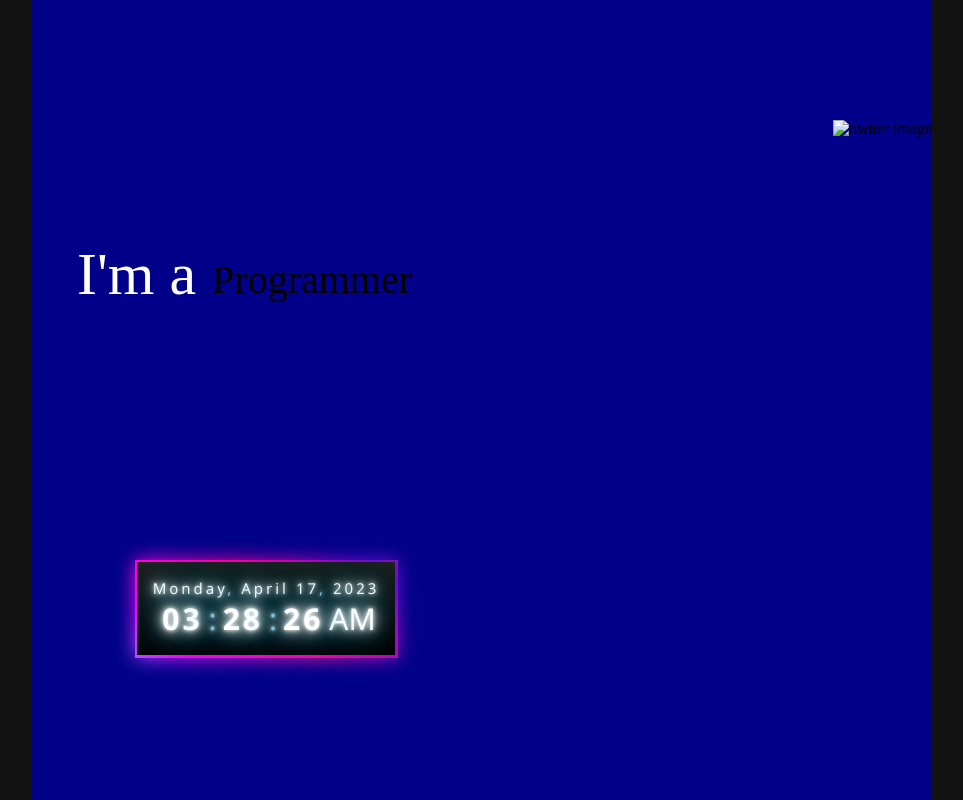
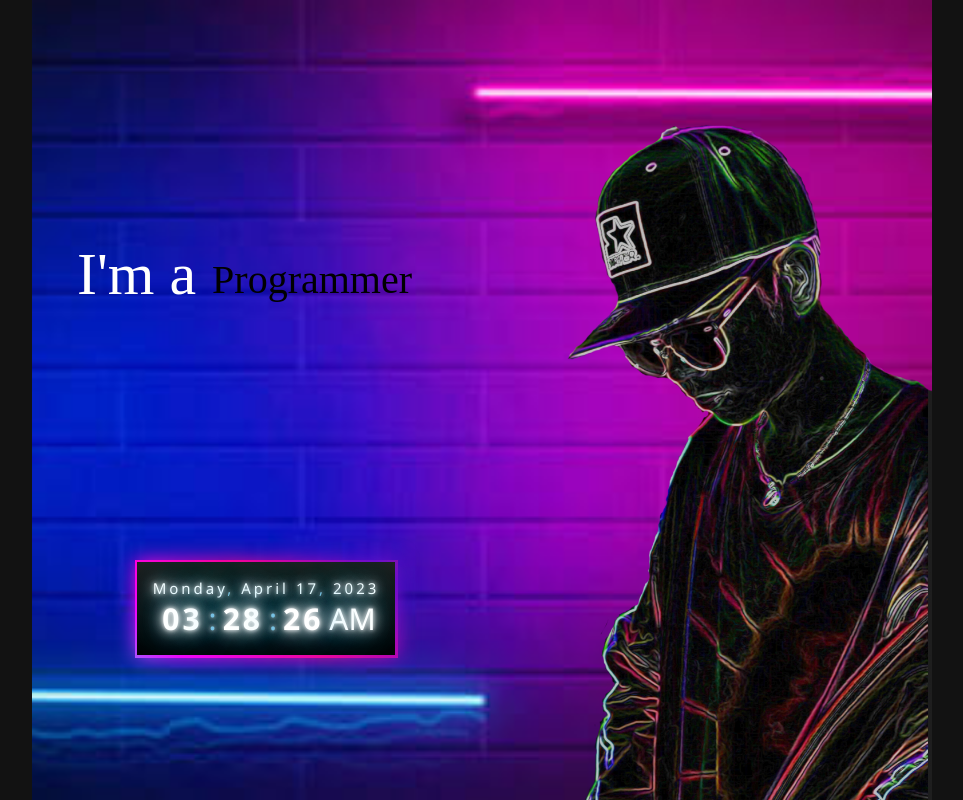
Before and after one commit to JpMayor1/Digital-Clock, a plain HTML site: page index.html in a window 1280 px wide. Shown: the whole page, without its empty margins (158-1121 px from the left). Drawn offline with Linux system fonts and the light colour scheme; the site is published under a folder, as on GitHub Pages, so addresses that start at the root find nothing.

Commit message:
fixed images

```diff
--- a/index.html
+++ b/index.html
@@ -34,7 +34,7 @@
             </div>
 
             <div class="img">
-                <img src="/img/Sideview.png" alt="owner image" />
+                <img src="img/Sideview.png" alt="owner image" />
             </div>
         </div>
         <script src="script.js"></script>
--- a/style.css
+++ b/style.css
@@ -21,7 +21,7 @@
     justify-content: space-evenly;
     align-items: center;
     background-color: rgb(0, 0, 136);
-    background-image: url(/img/images.jpeg);
+    background-image: url(img/images.jpeg);
     z-index: 1;
     background-position: center;
     background-size: cover;
@@ -236,3 +236,7 @@ span {
         font-size: 13px;
     }
 }
+
+/* @media screen and (max-width: 350px) {
+
+} */
```
